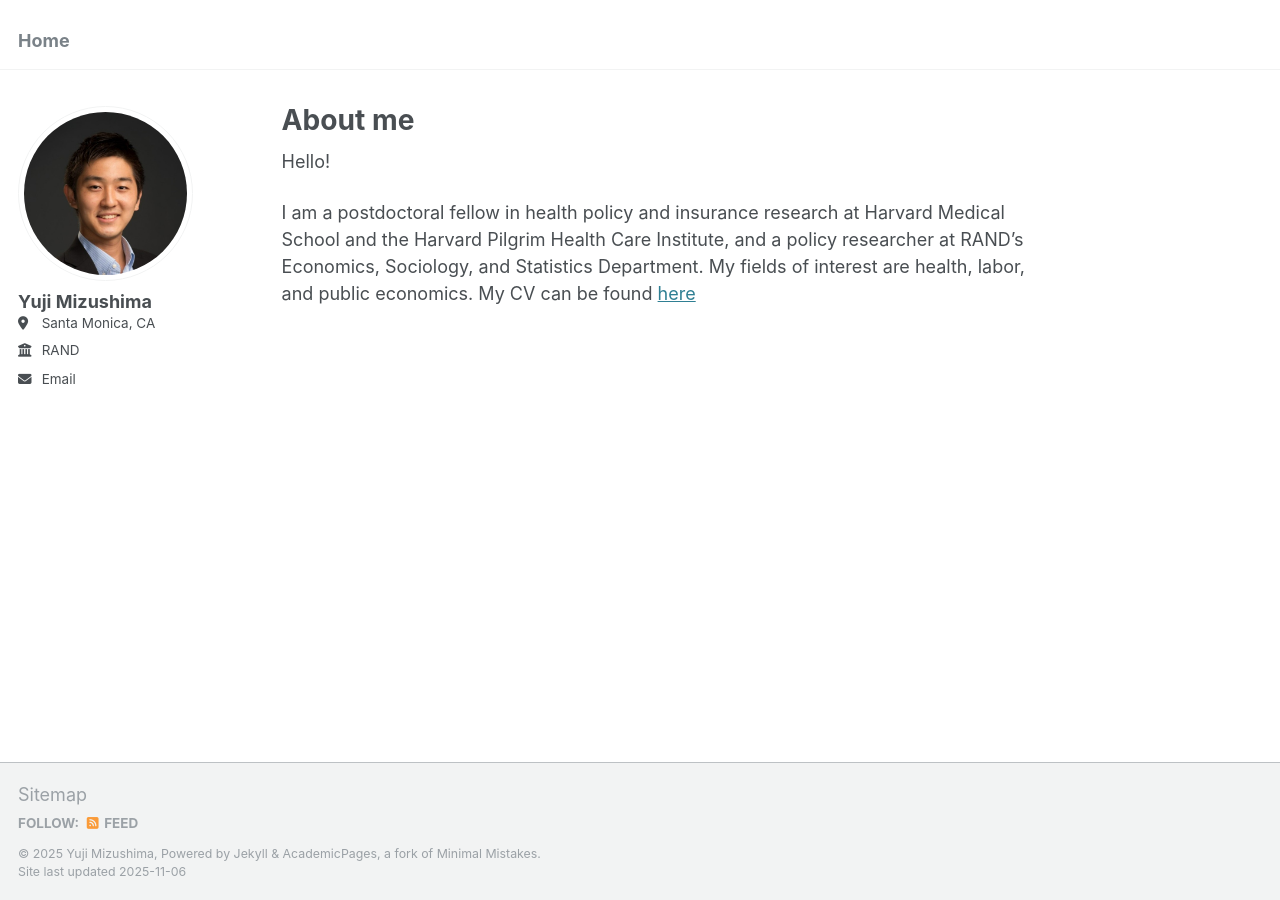
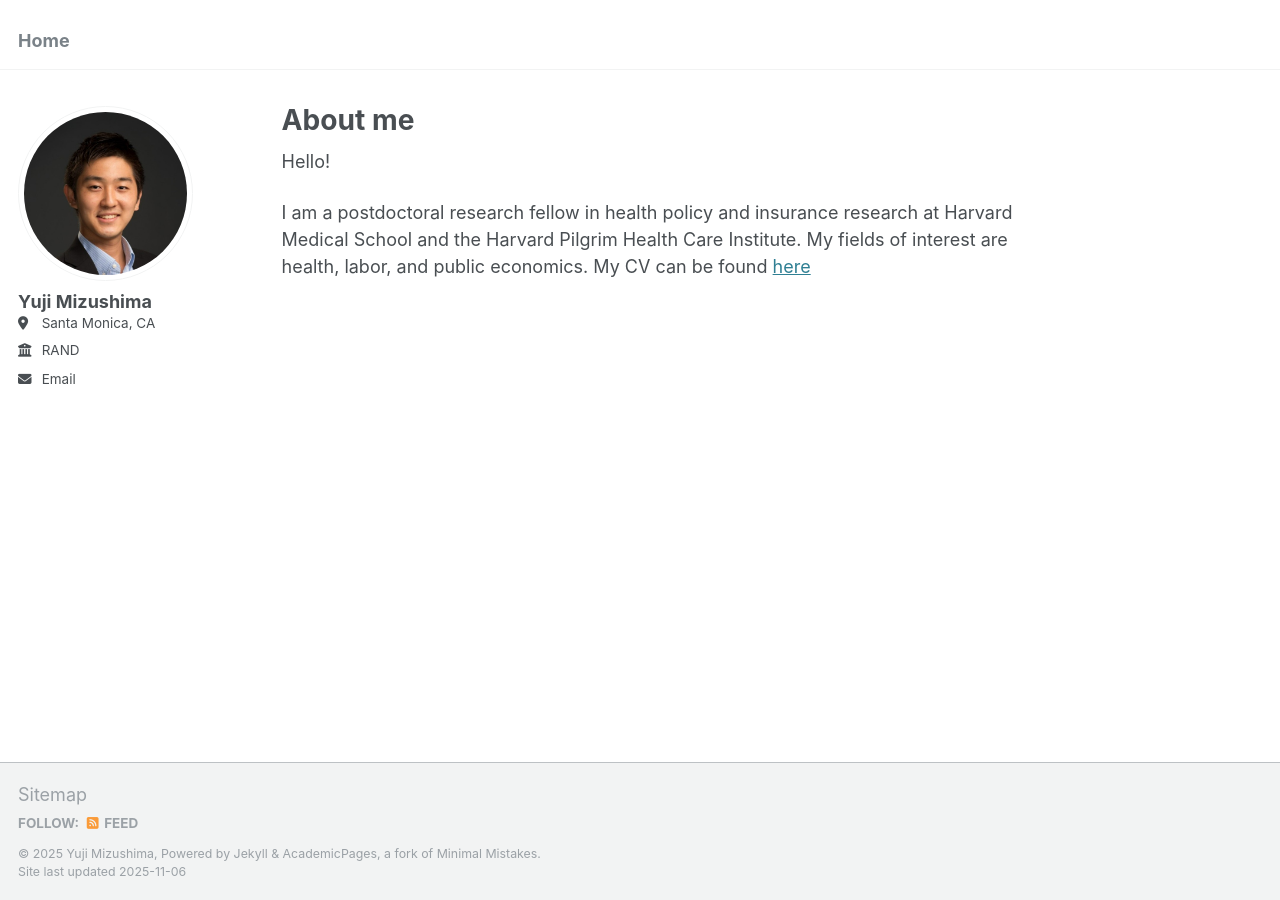
Before and after one commit to yujimizushima/yujimizushima.github.io, a Jekyll site: the page built from _pages/about.md, in a window 1280 px wide. Built offline with Jekyll 4.4.1, drawn with Linux system fonts in a browser that asks for light colours.

Commit message:
Update about.md

```diff
--- a/_pages/about.md
+++ b/_pages/about.md
@@ -9,5 +9,5 @@ redirect_from:
 
 Hello!
 
-I am a postdoctoral fellow in health policy and insurance research at Harvard Medical School and the Harvard Pilgrim Health Care Institute, and a policy researcher at RAND's Economics, Sociology, and Statistics Department. My fields of interest are health, labor, and public economics.
+I am a postdoctoral research fellow in health policy and insurance research at Harvard Medical School and the Harvard Pilgrim Health Care Institute. My fields of interest are health, labor, and public economics.
 My CV can be found [here](https://drive.google.com/file/d/1QJwFL_ya6Ieqk-3Gj-Jcaj_2S6rVbnaJ/view?usp=sharing)
```
